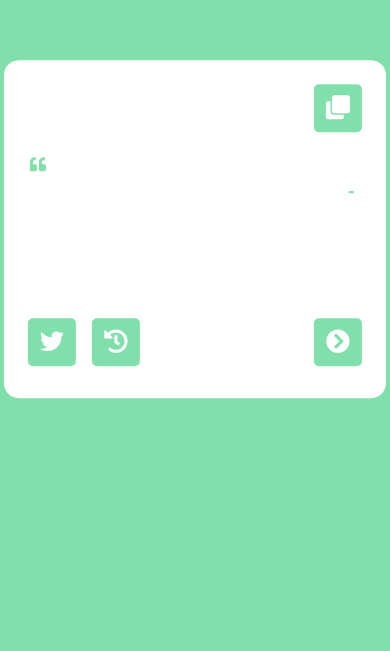
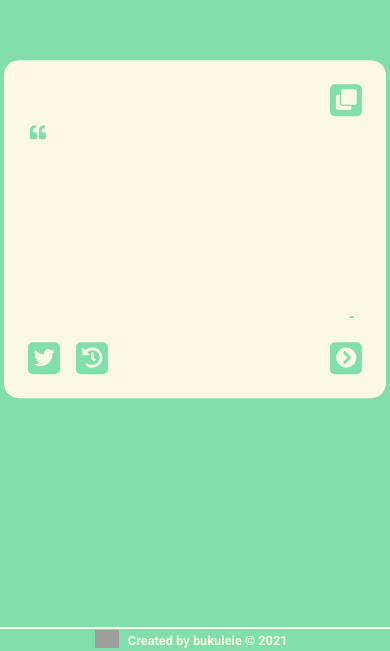
Before and after one commit to bukulele/random-quote-machine, a React app: page / in a window 390 px wide. Shown: the part 193-844 px from the top of the page. Built offline with nearby package versions, Linux system fonts and the light colour scheme; no server answers; grey boxes are pictures that could not be loaded.

Commit message:
Fixed style bugs, footer added

```diff
--- a/public/index.html
+++ b/public/index.html
@@ -9,11 +9,17 @@
 
     <body>
         <main id="root"></main>
-        <!-- <footer>
-        <img class="bukulele-logo footer__bukulele-logo_foot" src="https://i.ibb.co/X2xRCdk/Bukulele-logo-white.png" alt="Bukulele-logo-white">
-        <p>Created by <b>bukulele</b> &copy; 2021</p>
-        <div>Icons made by <a href="https://www.freepik.com" title="Freepik">Freepik</a> from <a href="https://www.flaticon.com/" title="Flaticon">www.flaticon.com</a></div>
-    </footer> -->
+        <footer class="footer">
+            <a
+                href="https://bukulele.github.io/bukulele-portfolio/"
+                target="_blank"
+                ><img
+                    class="bukulele-logo"
+                    src="https://i.ibb.co/X2xRCdk/Bukulele-logo-white.png"
+                    alt="Bukulele-logo-white"
+            /></a>
+            <p>Created by <b>bukulele</b> &copy; 2021</p>
+        </footer>
         <script src="https://cdn.freecodecamp.org/testable-projects-fcc/v1/bundle.js"></script>
     </body>
 </html>
--- a/src/index.scss
+++ b/src/index.scss
@@ -1,4 +1,6 @@
 @import url('https://fonts.googleapis.com/css2?family=Roboto:wght@700&display=swap');
+
+$brand-color: rgb(252, 249, 230);
 
 %text-properties {
     margin: 0.5rem;
@@ -18,7 +20,7 @@
     transform: translate(-50%, -50%);
     width: 40%;
     min-height: 40%;
-    background-color: white;
+    background-color: $brand-color;
     border-radius: 15px;
     padding: 1rem;
     display: grid;
@@ -30,7 +32,6 @@
         'bottom bottom bottom';
     animation-duration: 0.5s;
     animation-name: fadein;
-    // align-items: center;
 }
 
 @keyframes fadein {
@@ -61,11 +62,11 @@ html,
 body,
 #root,
 .container,
-a {
+#tweet-quote {
     @extend %full-screen;
 }
 
-a {
+#tweet-quote {
     text-decoration: none;
     position: absolute;
     top: 0;
@@ -112,6 +113,7 @@ ul {
     min-height: 100%;
     animation-duration: 1s;
     overflow-y: scroll;
+    justify-content: space-between;
 }
 #author {
     align-self: flex-end;
@@ -128,11 +130,11 @@ ul {
     width: 3rem;
     border: none;
     border-radius: 5px;
+    line-height: 100%;
     text-align: center;
-    color: white;
+    color: $brand-color;
     font-size: 1.5rem;
     margin: 0.5rem;
-    line-height: 3rem;
     position: relative;
 }
 .button-new-quote {
@@ -143,9 +145,39 @@ p {
     @extend %text-properties;
 }
 
+.footer {
+    position: fixed;
+    bottom: 0;
+    display: flex;
+    justify-content: center;
+    align-items: center;
+    background-color: transparent;
+    border-top: 2px solid $brand-color;
+    width: 100%;
+    height: 1.5rem;
+    color: $brand-color;
+    .bukulele-logo {
+        margin: 1px;
+        height: 80%;
+        width: auto;
+    }
+    p {
+        font-size: 0.8rem;
+    }
+    a {
+        height: 100%;
+    }
+}
+
 @media only screen and (max-width: 1200px) {
     %quote-box-styling {
         width: 60%;
+        grid-template-rows: 3rem 1fr 3rem;
+    }
+    .button {
+        height: 2.5rem;
+        width: 2.5rem;
+        font-size: 1.4rem;
     }
     .quote-image {
         font-size: 2rem;
@@ -155,6 +187,14 @@ p {
 @media only screen and (max-width: 768px) {
     %quote-box-styling {
         width: 80%;
+    }
+    %text-properties {
+        font-size: 1rem;
+    }
+    .button {
+        height: 2rem;
+        width: 2rem;
+        font-size: 1.3rem;
     }
     .quote-image {
         font-size: 2rem;
```
Also changed, not shown: src/index.css, 1 other file.
